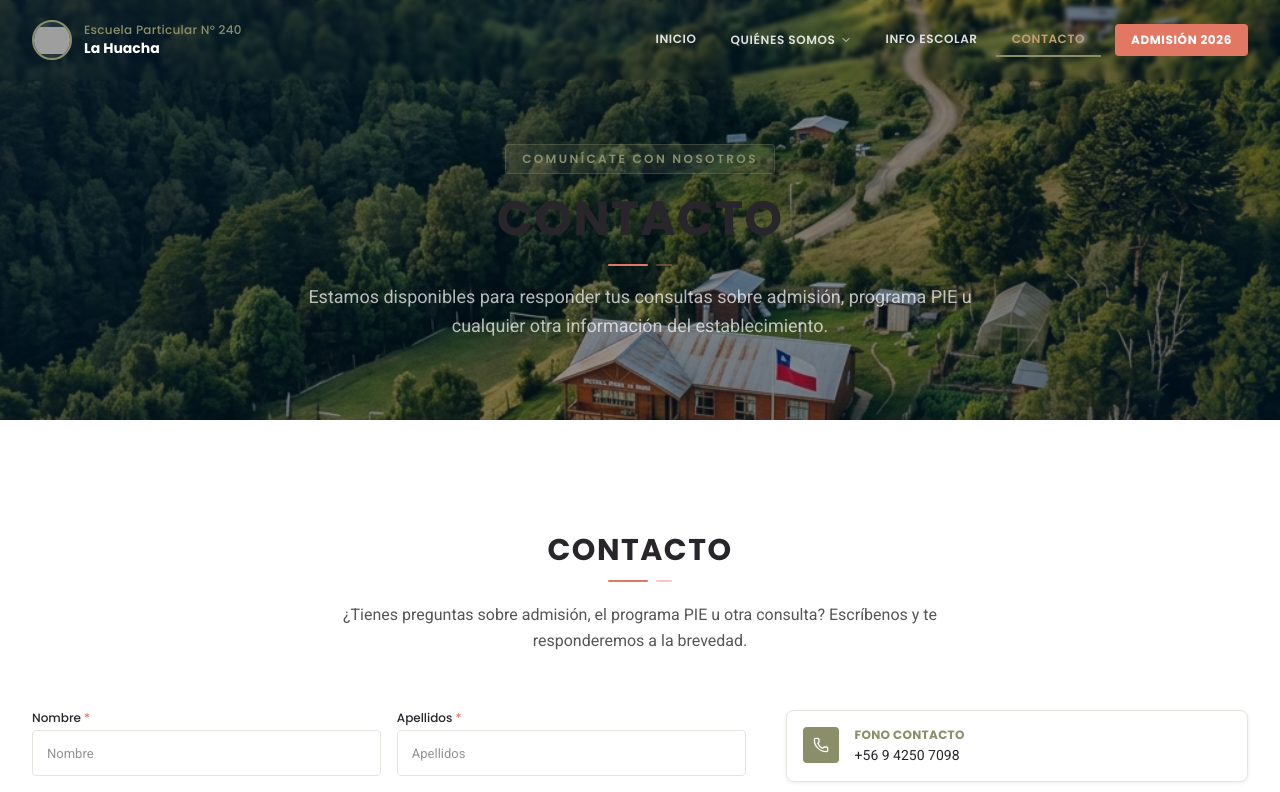
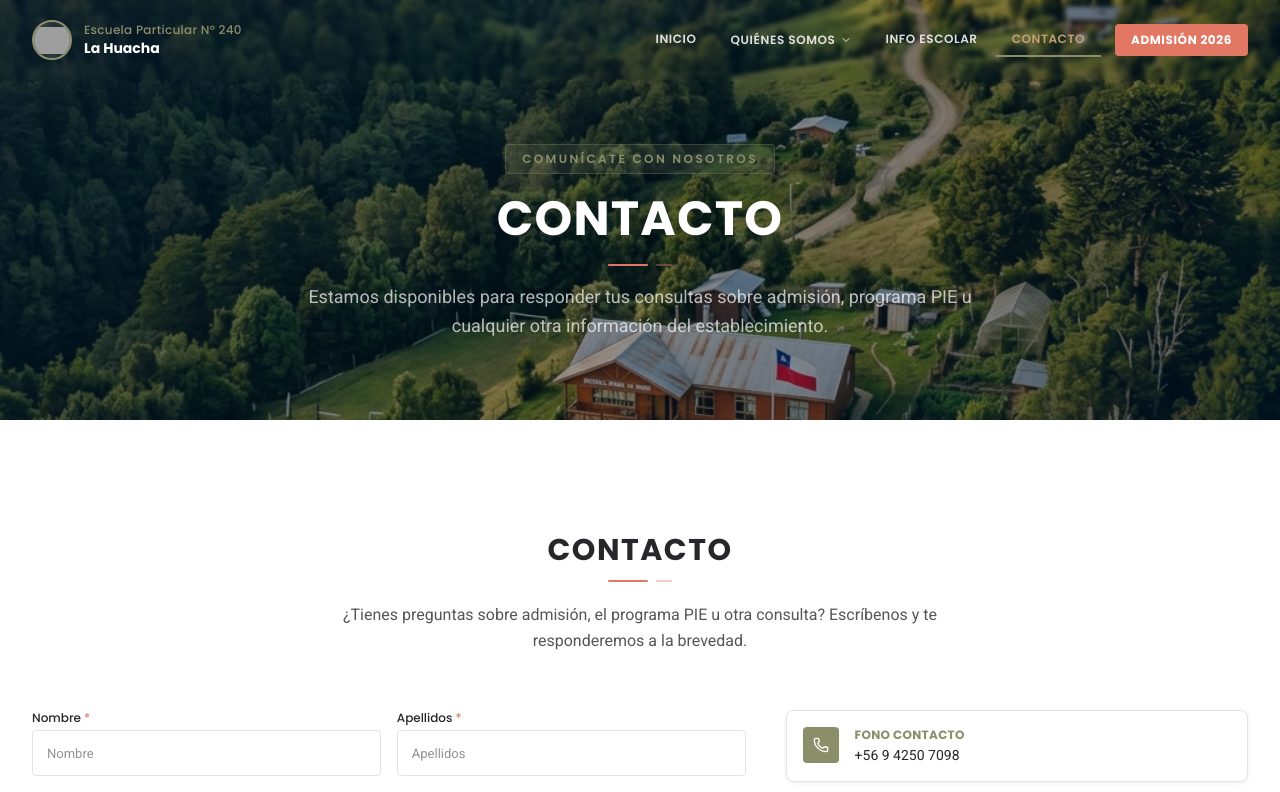
Before and after one commit to barbarapalmamena/EscPartLaHuacha, a Next.js app: page /contacto in a window 1280 px wide. Shown: the top 792 px of the page. Built offline with nearby package versions, Linux system fonts and the light colour scheme; grey boxes are pictures that could not be loaded.

Commit message:
fix: forzar color blanco en titulo de PageHeader

```diff
--- a/src/components/shared/PageHeader.tsx
+++ b/src/components/shared/PageHeader.tsx
@@ -66,8 +66,8 @@ export function PageHeader({
           )}
 
           <h1
-            className="text-3xl sm:text-4xl lg:text-5xl font-bold uppercase tracking-wide leading-tight mb-4 text-white"
-            style={{ fontFamily: "var(--font-heading)" }}
+            className="text-3xl sm:text-4xl lg:text-5xl font-bold uppercase tracking-wide leading-tight mb-4"
+            style={{ color: "white", fontFamily: "var(--font-heading)" }}
           >
             {title}
           </h1>
```
